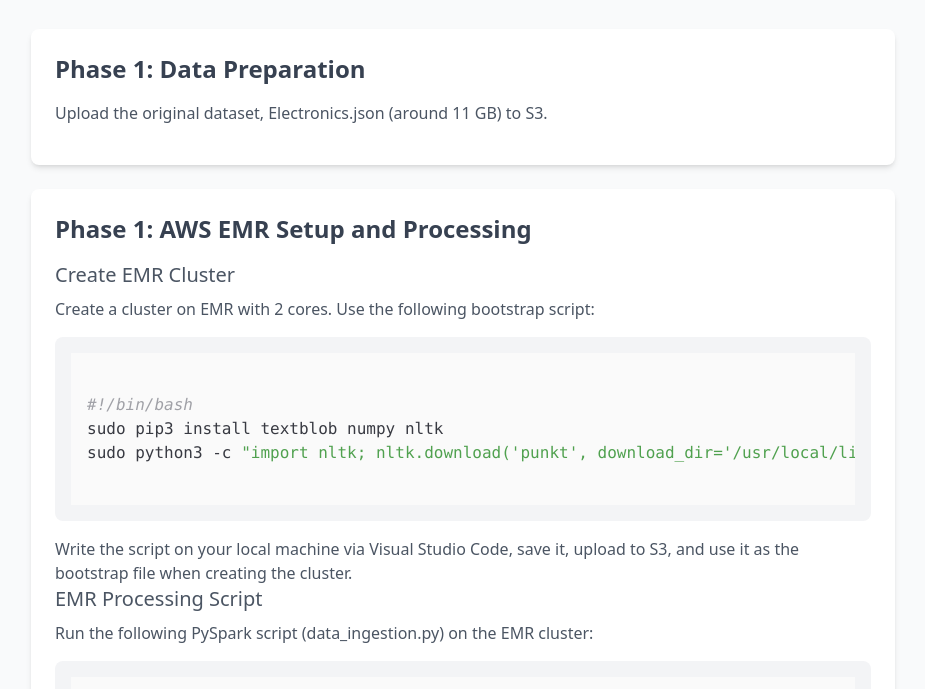
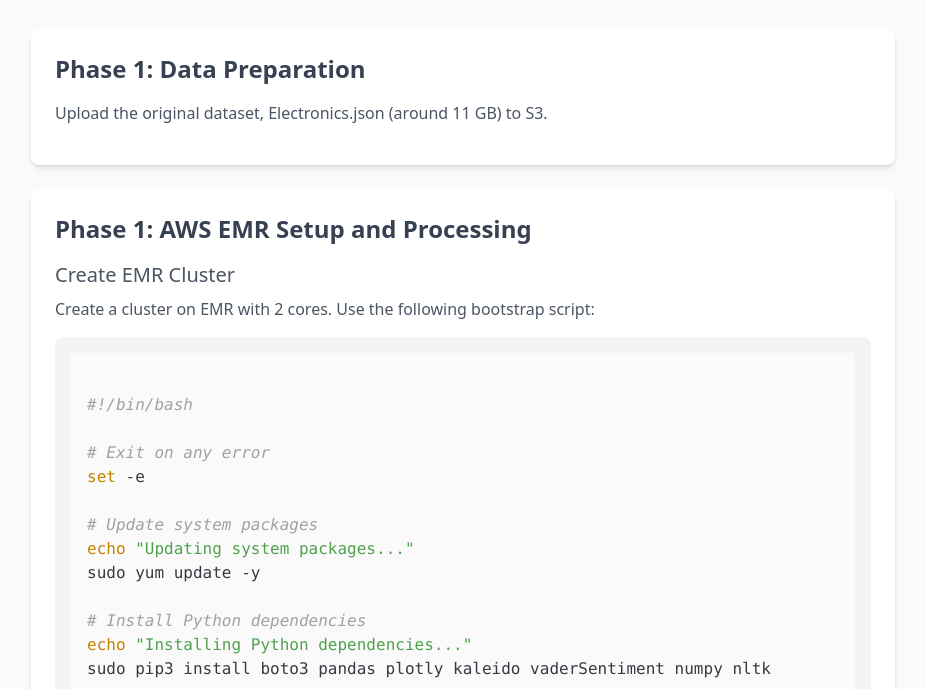
Before and after one commit to ShweMoeThantAurum/ForLove, a plain HTML site: page index.html in a window 1280 px wide. Shown: the part 111-800 px from the top of the page, without its empty margins (177-1102 px from the left). Drawn offline with nearby package versions, Linux system fonts and the light colour scheme.

Commit message:
Update index.html

```diff
--- a/index.html
+++ b/index.html
@@ -30,9 +30,33 @@
                 <p class="mb-4 text-gray-600">Create a cluster on EMR with 2 cores. Use the following bootstrap script:</p>
                 <pre class="bg-gray-100 p-4 rounded-lg overflow-x-auto"><code class="language-bash">
 #!/bin/bash
-sudo pip3 install textblob numpy nltk
+
+# Exit on any error
+set -e
+
+# Update system packages
+echo "Updating system packages..."
+sudo yum update -y
+
+# Install Python dependencies
+echo "Installing Python dependencies..."
+sudo pip3 install boto3 pandas plotly kaleido vaderSentiment numpy nltk
+
+# Install NLTK data (if needed for other scripts like data_ingestion.py)
+echo "Installing NLTK data..."
 sudo python3 -c "import nltk; nltk.download('punkt', download_dir='/usr/local/lib/python3.8/dist-packages/nltk_data'); nltk.download('averaged_perceptron_tagger', download_dir='/usr/local/lib/python3.8/dist-packages/nltk_data')"
-                </code></pre>
+
+# Install Google Chrome for Kaleido (Plotly image rendering)
+echo "Installing Google Chrome..."
+sudo wget https://dl.google.com/linux/direct/google-chrome-stable_current_x86_64.rpm
+sudo yum install -y ./google-chrome-stable_current_x86_64.rpm
+sudo rm -f google-chrome-stable_current_x86_64.rpm
+
+# Verify installations
+echo "Verifying Python package installations..."
+pip3 show boto3 pandas plotly kaleido vaderSentiment numpy nltk
+
+echo "Bootstrap script completed successfully."                </code></pre>
                 <p class="mt-4 text-gray-600">Write the script on your local machine via Visual Studio Code, save it, upload to S3, and use it as the bootstrap file when creating the cluster.</p>
 
                 <h3 class="text-xl font-medium text-gray-600 mb-2">EMR Processing Script</h3>
```
